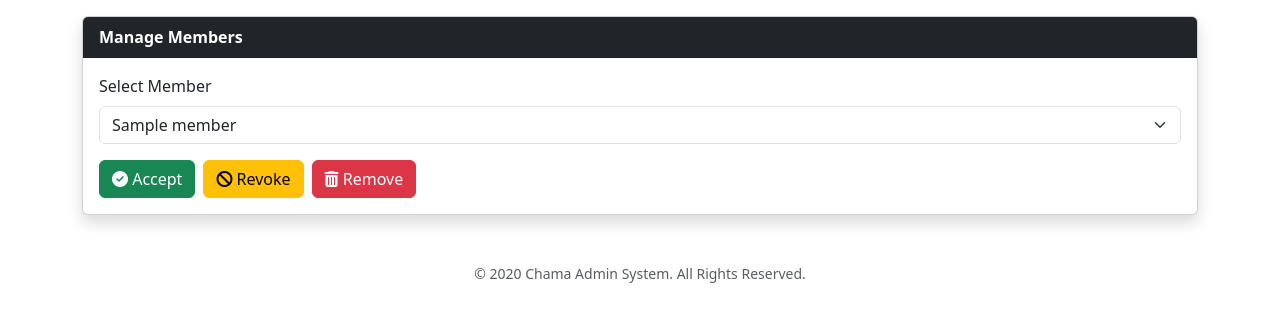
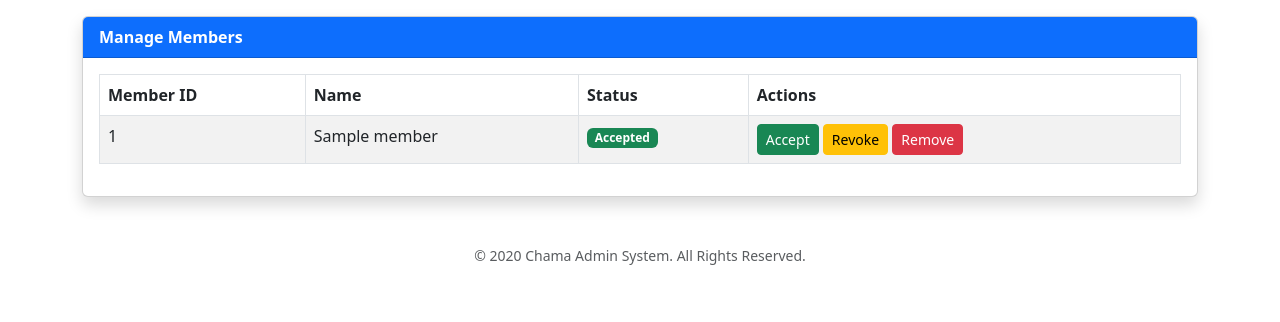
Before and after one commit to mubeakungu/chama-app, a Flask app: template templates/manage_member.html in a window 1280 px wide. Shown: the part 56-378 px from the top of the page. Run offline with Flask 3, Linux system fonts and the light colour scheme; the template is opened without the code that fills it: most values are stand-ins (such as "Sample title", 1, 10 or a date in 2020).

Commit message:
Update manage_member.html

```diff
--- a/templates/manage_member.html
+++ b/templates/manage_member.html
@@ -1,23 +1,50 @@
 {% extends "base.html" %}
 {% block content %}
 <div class="card shadow">
-    <div class="card-header bg-dark text-white fw-bold">Manage Members</div>
+    <div class="card-header bg-primary text-white fw-bold">Manage Members</div>
     <div class="card-body">
-        <form method="POST">
-            <div class="mb-3">
-                <label for="member_id" class="form-label">Select Member</label>
-                <select name="member_id" class="form-select" required>
-                    {% for member in members %}
-                        <option value="{{ member[0] }}">{{ member[1] }}</option>
-                    {% endfor %}
-                </select>
-            </div>
-            <div class="d-flex gap-2">
-                <button name="action" value="accept" class="btn btn-success"><i class="fas fa-check-circle"></i> Accept</button>
-                <button name="action" value="revoke" class="btn btn-warning"><i class="fas fa-ban"></i> Revoke</button>
-                <button name="action" value="remove" class="btn btn-danger"><i class="fas fa-trash-alt"></i> Remove</button>
-            </div>
-        </form>
+        <table class="table table-bordered table-striped">
+            <thead>
+                <tr>
+                    <th>Member ID</th>
+                    <th>Name</th>
+                    <th>Status</th>
+                    <th>Actions</th>
+                </tr>
+            </thead>
+            <tbody>
+                {% for member in members %}
+                <tr>
+                    <td>{{ member.id }}</td>
+                    <td>{{ member.name }}</td>
+                    <td>
+                        {% if member.status == "accepted" %}
+                            <span class="badge bg-success">Accepted</span>
+                        {% elif member.status == "revoked" %}
+                            <span class="badge bg-danger">Revoked</span>
+                        {% else %}
+                            <span class="badge bg-secondary">Pending</span>
+                        {% endif %}
+                    </td>
+                    <td>
+                        <form method="POST" style="display:inline;">
+                            <input type="hidden" name="member_id" value="{{ member.id }}">
+                            <button type="submit" name="action" value="accept" class="btn btn-success btn-sm">Accept</button>
+                        </form>
+                        <form method="POST" style="display:inline;">
+                            <input type="hidden" name="member_id" value="{{ member.id }}">
+                            <button type="submit" name="action" value="revoke" class="btn btn-warning btn-sm">Revoke</button>
+                        </form>
+                        <form method="POST" style="display:inline;"
+                              onsubmit="return confirm('Are you sure you want to remove this member? This will also delete all their loans, contributions, repayments, and withdrawals.');">
+                            <input type="hidden" name="member_id" value="{{ member.id }}">
+                            <button type="submit" name="action" value="remove" class="btn btn-danger btn-sm">Remove</button>
+                        </form>
+                    </td>
+                </tr>
+                {% endfor %}
+            </tbody>
+        </table>
     </div>
 </div>
 {% endblock %}
```
